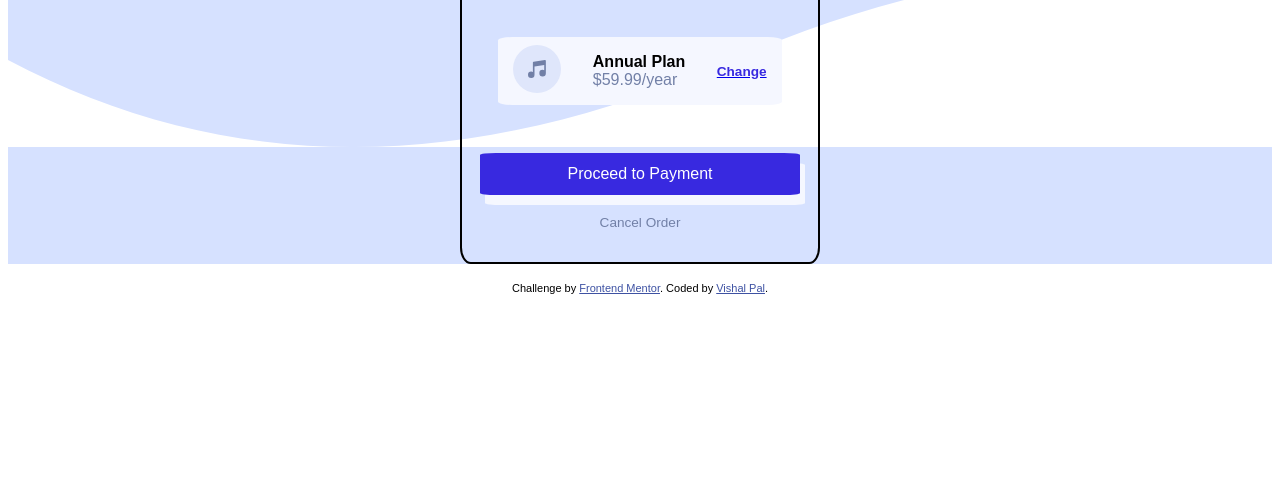
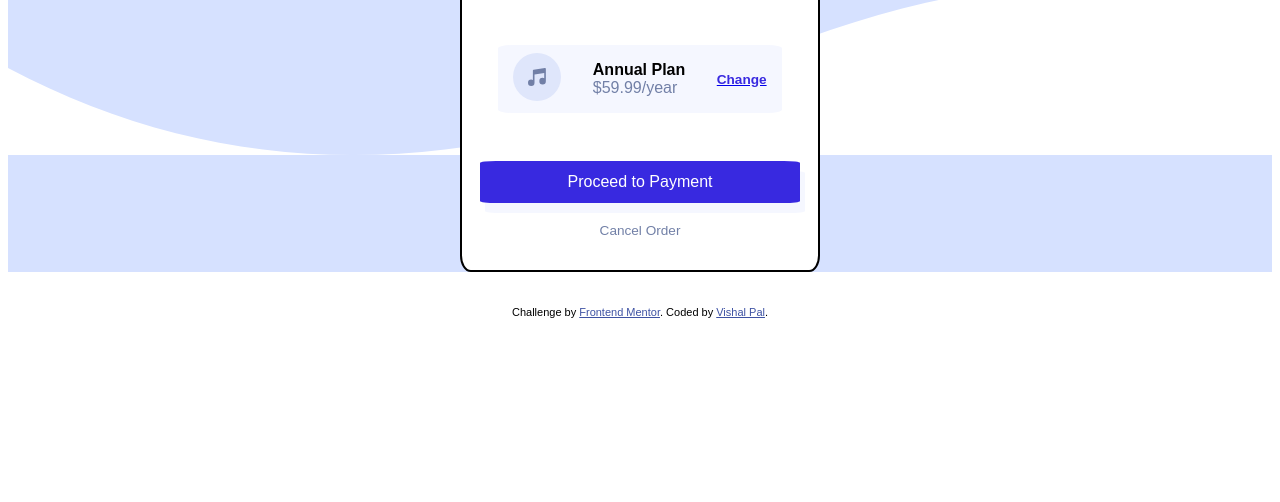
Before and after one commit to vishy312/Order-Summary, a plain HTML site: page docs/index.html in a window 1280 px wide. Shown: the part 298-800 px from the top of the page. Drawn offline with Linux system fonts and the light colour scheme; a web font is replaced by a local one.

Commit message:
challange completed

```diff
--- a/docs/style.css
+++ b/docs/style.css
@@ -8,7 +8,7 @@ main {
   background-image: url("images/pattern-background-mobile.svg");
 }
 
-@media (min-width: 400px) {
+@media (min-width: 450px) {
   main {
     background-image: url("images/pattern-background-desktop.svg");
   }
@@ -19,7 +19,8 @@ main {
   width: 356px;
   height: 550px;
   border-radius: 3%;
-  margin: auto;
+  margin: 1em auto 1em auto;
+  background-color: white;
 }
 
 .image {
```
